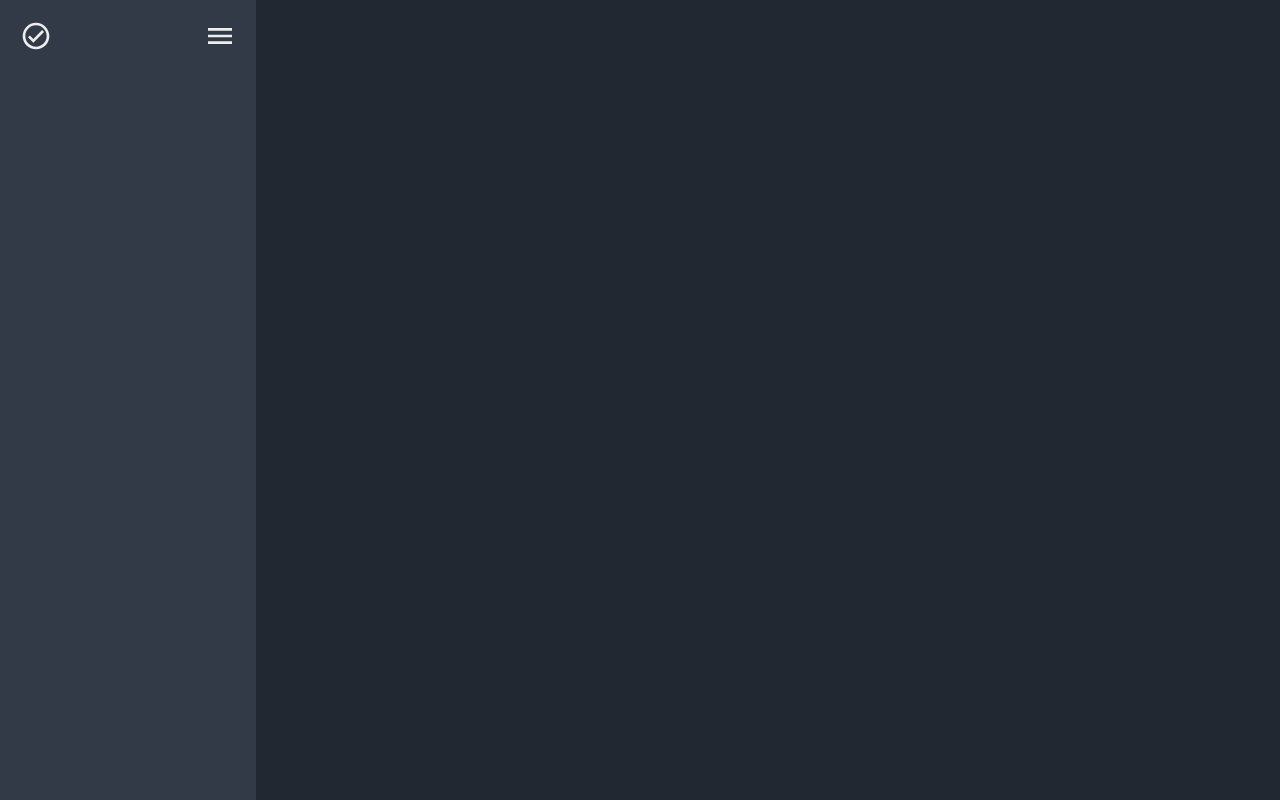
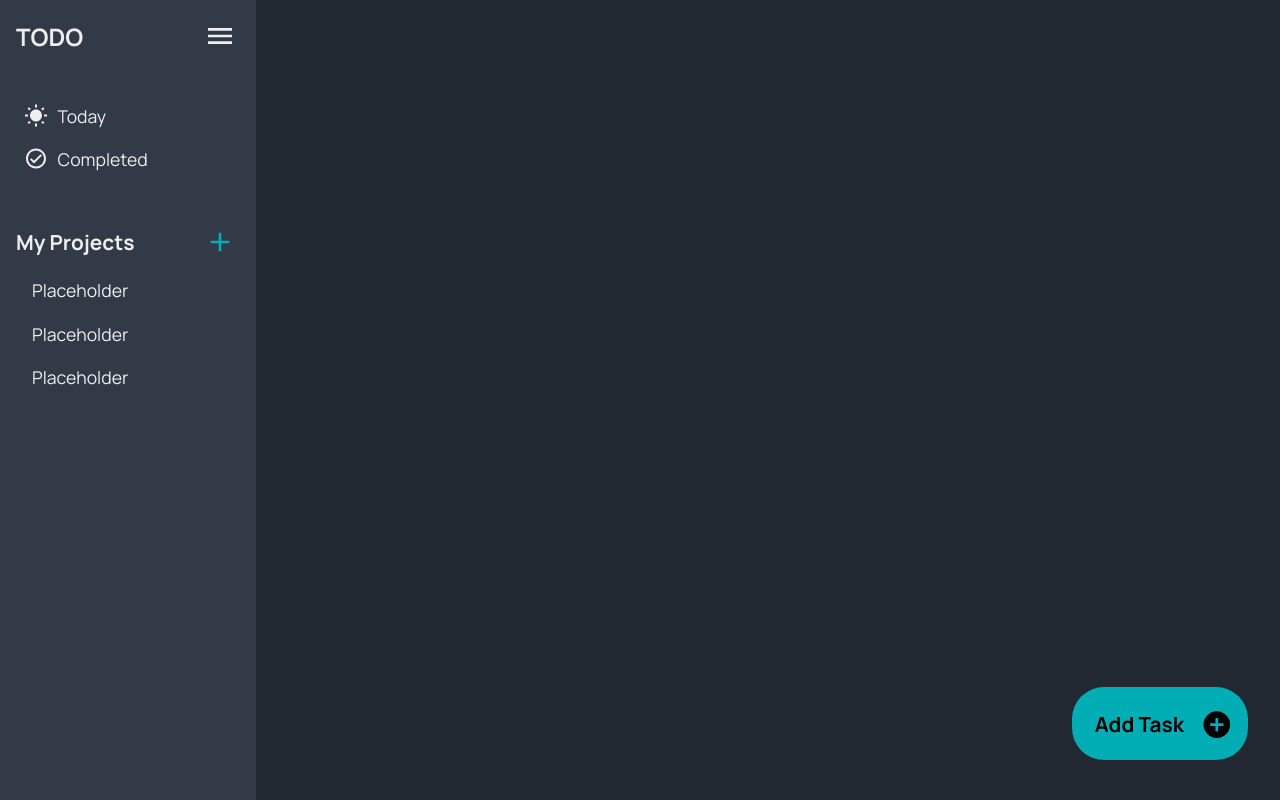
Before and after one commit to aadilhabibsattar/odin-todo-list, a website built with webpack: page src/template.html in a window 1280 px wide. Built offline with nearby package versions, Linux system fonts and the light colour scheme.

Commit message:
added and styled sidebar elements and add task button

```diff
--- a/src/styles/global.css
+++ b/src/styles/global.css
@@ -1,5 +1,6 @@
 @import url("https://fonts.googleapis.com/css2?family=Manrope:wght@200..800&display=swap");
 
+/* Base styles */
 :root {
    --backgroundColor: #222831;
    --sidebarColor: #313a46;
@@ -8,6 +9,7 @@
    --lightColor: #eeeeee;
    --greenColor: #01965a;
    --redColor: #ef5132;
+   --sidebarHoverColor: rgba(32, 35, 40, 0.3);
 }
 
 * {
@@ -28,10 +30,58 @@ svg {
    cursor: pointer;
 }
 
+button {
+   background-color: transparent;
+}
+
+/* body */
 .body-wrapper {
    display: flex;
 }
 
+/* add-task-btn */
+.add-task-wrapper {
+   position: absolute;
+   bottom: 2rem;
+   right: 2rem;
+   display: flex;
+   gap: 0.5rem;
+   background-color: var(--blueColor);
+
+   color: black;
+   padding: 1rem;
+   padding-left: 1.4rem;
+   border-radius: 2rem;
+   cursor: pointer;
+
+   transition: all 0.2s ease-in-out;
+}
+
+.add-task-wrapper:hover {
+   background-color: #00d7e2;
+   transform: scale(1.05);
+}
+
+.add-task-btn {
+   border: none;
+}
+
+.plus-circle-icon {
+   height: 2.5rem;
+   width: 2.5rem;
+}
+
+.plus-circle-icon > svg {
+   fill: black;
+   transform: translate(0.3rem, 0.1rem);
+}
+
+.add-task-text {
+   font-size: 1.3rem;
+   font-weight: bold;
+}
+
+/* sidebar */
 .sidebar {
    width: 20vw;
    height: 100vh;
@@ -45,6 +95,7 @@ svg {
    display: flex;
    justify-content: space-between;
    align-items: center;
+   margin-bottom: 5vh;
 }
 
 .icon-div {
@@ -62,5 +113,77 @@ svg {
 }
 
 .menu-icon:hover {
-   background-color: rgba(34, 40, 49, 0.3);
+   background-color: var(--sidebarHoverColor);
 }
+
+.app-name {
+   font-size: 1.5rem;
+   font-weight: bold;
+}
+
+.sidebar-bottom {
+   display: flex;
+   flex-direction: column;
+}
+
+.sidebar-div {
+   width: 100%;
+   height: 5vh;
+
+   display: flex;
+   align-items: center;
+   gap: 0.1rem;
+
+   border-radius: 0.4rem;
+   cursor: pointer;
+   padding: 1rem;
+
+   font-size: 1.1rem;
+   margin-bottom: 0.2rem;
+}
+
+.sidebar-main {
+   display: flex;
+   flex-direction: column;
+
+   margin-bottom: 5vh;
+}
+
+.sidebar-div:hover {
+   background-color: var(--sidebarHoverColor);
+}
+.task-icon > svg,
+.sun-icon > svg {
+   width: 1.5rem;
+   transform: translate(-0.5rem, 0.1rem);
+}
+/* sidebar proejcts */
+.sidebar-header {
+   display: flex;
+   justify-content: space-between;
+   align-items: center;
+
+   margin-bottom: 0.5rem;
+}
+
+.projects-title {
+   font-weight: bold;
+   font-size: 1.3rem;
+}
+
+.add-project-btn {
+   border: none;
+}
+
+.plus-icon {
+   width: 2.5rem;
+   height: 2.5rem;
+}
+
+.plus-icon > svg {
+   fill: var(--blueColor);
+}
+
+.plus-icon:hover {
+   background-color: var(--sidebarHoverColor);
+}
--- a/src/template.html
+++ b/src/template.html
@@ -7,16 +7,28 @@
    </head>
    <body>
       <div class="body-wrapper">
+         <div class="add-task-wrapper sidebar-header">
+            <div class="add-task-text">Add Task</div>
+            <div class="add-task-btn-wrapper">
+               <button class="add-task-btn">
+                  <div class="plus-circle-icon icon-div">
+                     <svg
+                        xmlns="http://www.w3.org/2000/svg"
+                        viewBox="0 0 24 24"
+                     >
+                        <title>plus-circle</title>
+                        <path
+                           d="M17,13H13V17H11V13H7V11H11V7H13V11H17M12,2A10,10 0 0,0 2,12A10,10 0 0,0 12,22A10,10 0 0,0 22,12A10,10 0 0,0 12,2Z"
+                        />
+                     </svg>
+                  </div>
+               </button>
+            </div>
+         </div>
+         <!-- ! sidebar -->
          <div class="sidebar">
             <div class="sidebar-top">
-               <div class="task-icon icon-div">
-                  <svg xmlns="http://www.w3.org/2000/svg" viewBox="0 0 24 24">
-                     <title>check-circle-outline</title>
-                     <path
-                        d="M12 2C6.5 2 2 6.5 2 12S6.5 22 12 22 22 17.5 22 12 17.5 2 12 2M12 20C7.59 20 4 16.41 4 12S7.59 4 12 4 20 7.59 20 12 16.41 20 12 20M16.59 7.58L10 14.17L7.41 11.59L6 13L10 17L18 9L16.59 7.58Z"
-                     />
-                  </svg>
-               </div>
+               <div class="app-name">TODO</div>
                <div class="menu-icon icon-div">
                   <svg xmlns="http://www.w3.org/2000/svg" viewBox="0 0 24 24">
                      <title>menu</title>
@@ -24,6 +36,59 @@
                   </svg>
                </div>
             </div>
+            <div class="sidebar-bottom">
+               <div class="sidebar-main">
+                  <div class="today sidebar-div">
+                     <div class="sun-icon">
+                        <svg
+                           xmlns="http://www.w3.org/2000/svg"
+                           viewBox="0 0 24 24"
+                        >
+                           <title>white-balance-sunny</title>
+                           <path
+                              d="M3.55 19.09L4.96 20.5L6.76 18.71L5.34 17.29M12 6C8.69 6 6 8.69 6 12S8.69 18 12 18 18 15.31 18 12C18 8.68 15.31 6 12 6M20 13H23V11H20M17.24 18.71L19.04 20.5L20.45 19.09L18.66 17.29M20.45 5L19.04 3.6L17.24 5.39L18.66 6.81M13 1H11V4H13M6.76 5.39L4.96 3.6L3.55 5L5.34 6.81L6.76 5.39M1 13H4V11H1M13 20H11V23H13"
+                           />
+                        </svg>
+                     </div>
+                     <div class="today-text">Today</div>
+                  </div>
+                  <div class="completed sidebar-div">
+                     <div class="task-icon">
+                        <svg
+                           xmlns="http://www.w3.org/2000/svg"
+                           viewBox="0 0 24 24"
+                        >
+                           <title>check-circle-outline</title>
+                           <path
+                              d="M12 2C6.5 2 2 6.5 2 12S6.5 22 12 22 22 17.5 22 12 17.5 2 12 2M12 20C7.59 20 4 16.41 4 12S7.59 4 12 4 20 7.59 20 12 16.41 20 12 20M16.59 7.58L10 14.17L7.41 11.59L6 13L10 17L18 9L16.59 7.58Z"
+                           />
+                        </svg>
+                     </div>
+                     <div class="completed-text">Completed</div>
+                  </div>
+               </div>
+               <div class="sidebar-projects">
+                  <div class="sidebar-projects-top sidebar-header">
+                     <div class="projects-title">My Projects</div>
+                     <button class="add-project-btn">
+                        <div class="plus-icon icon-div">
+                           <svg
+                              xmlns="http://www.w3.org/2000/svg"
+                              viewBox="0 0 24 24"
+                           >
+                              <title>plus</title>
+                              <path
+                                 d="M19,13H13V19H11V13H5V11H11V5H13V11H19V13Z"
+                              />
+                           </svg>
+                        </div>
+                     </button>
+                  </div>
+                  <div class="project sidebar-div">Placeholder</div>
+                  <div class="project sidebar-div">Placeholder</div>
+                  <div class="project sidebar-div">Placeholder</div>
+               </div>
+            </div>
          </div>
       </div>
    </body>
```
